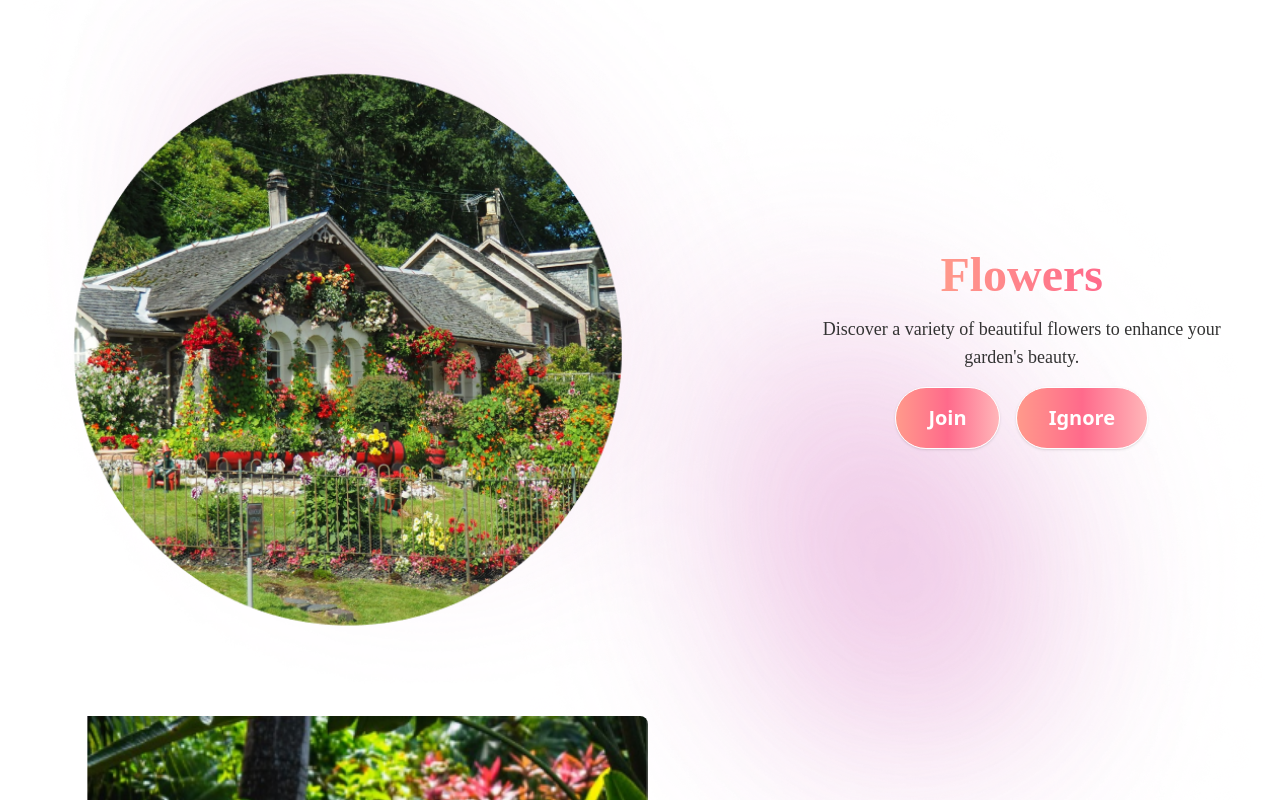
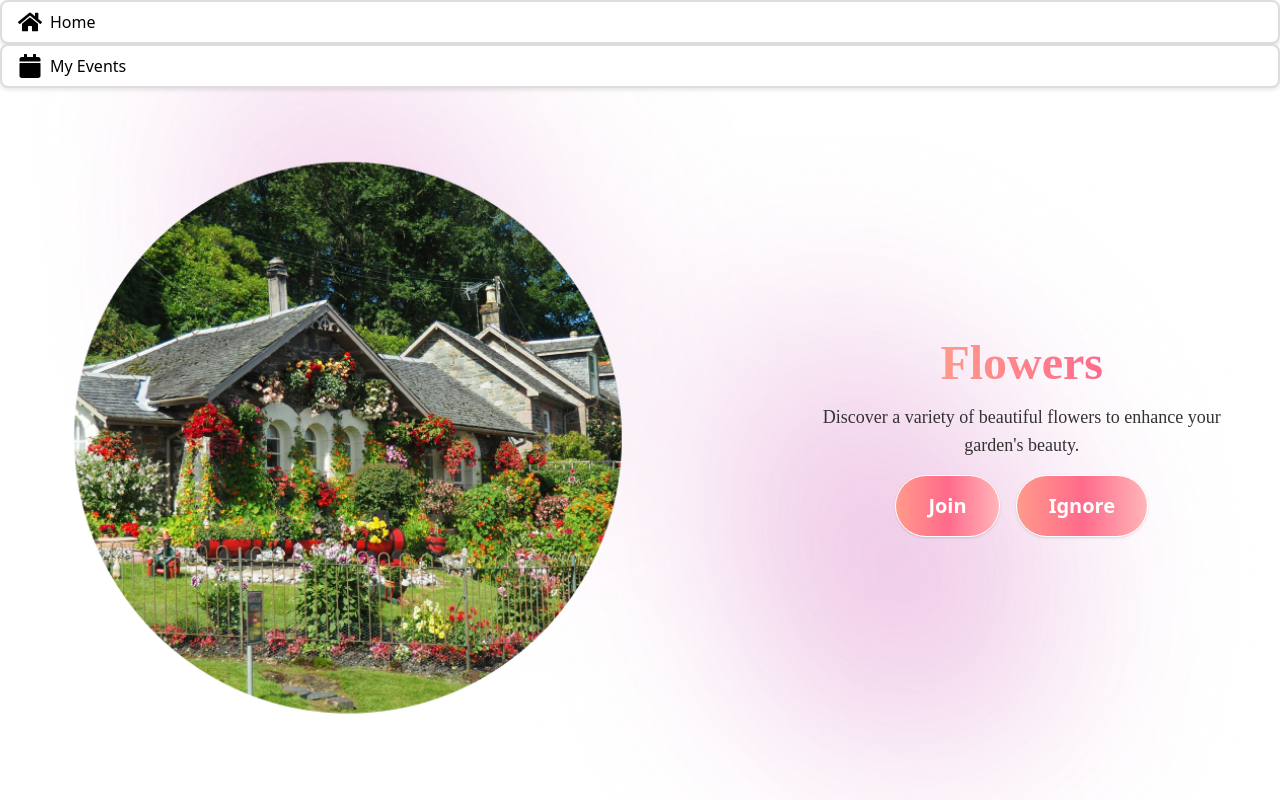
Before and after one commit to poyao0705/TinElder, a React (Vite) app in the folder FrontEnd/: page /gardening in a window 1280 px wide. Shown: the top 800 px of the page. Built offline with nearby package versions, Linux system fonts and the light colour scheme.

Commit message:
push for conflict

```diff
--- a/FrontEnd/package.json
+++ b/FrontEnd/package.json
@@ -12,6 +12,7 @@
   "dependencies": {
     "react": "^18.3.1",
     "react-dom": "^18.3.1",
+    "react-icons": "^5.3.0",
     "react-router-dom": "^6.26.1"
   },
   "devDependencies": {
--- a/FrontEnd/src/App.jsx
+++ b/FrontEnd/src/App.jsx
@@ -1,10 +1,10 @@
 import React from 'react';
-import { BrowserRouter as Router, Routes, Route } from 'react-router-dom';
+import { BrowserRouter as Router, Routes, Route, Navigate, useLocation } from 'react-router-dom';
 import MainContent from './components/MainContent';
 import RegisterPage from './components/RegisterPage';
 import LoginPage from './components/LoginPage';
 import HomePage from './components/HomePage';
-import Music from './components/music';  // Import Music component
+import Music from './components/music';
 import Sport from './components/sport';
 import MyEvents from './components/MyEvents';
 import Football from './components/Football';
@@ -13,17 +13,22 @@ import Swimming from './components/Swimming';
 import Tennis from './components/Tennis';
 import CookingPage from './components/CookingPage';
 import GardenPage from './components/GardenPage';
+import NavBarJ from './components/NavBarJ'; // Import NavBarJ component
 
 const App = () => {
+  const location = useLocation();
+
   return (
     <div className="app-background">
-      <Router>
+      {/* Conditionally render NavBarJ based on the current location */}
+      {location.pathname !== '/login' && <NavBarJ />}
       <Routes>
       <Route path="/" element={<MainContent />} />
+        <Route path="/" element={<Navigate to="/login" />} /> {/* Redirect root to login page */}
         <Route path="/login" element={<LoginPage />} />
         <Route path="/register" element={<RegisterPage />} />
-          <Route path="/home" element={<HomePage />} />  {/* Add the home route */}
-          <Route path="/music" element={<Music />} />  {/* Add Music route */}
+        <Route path="/home" element={<HomePage />} />
+        <Route path="/music" element={<Music />} />
         <Route path="/sport" element={<Sport />} />
         <Route path="/myEvent" element={<MyEvents />} />
         <Route path="/football" element={<Football />} />
@@ -33,9 +38,15 @@ const App = () => {
         <Route path="/cooking" element={<CookingPage />} />
         <Route path="/gardening" element={<GardenPage />} />
       </Routes>
-      </Router>
     </div>
   );
 };
 
-export default App;
+// Wrapping App with Router to access useLocation
+const AppWrapper = () => (
+  <Router>
+    <App />
+  </Router>
+);
+
+export default AppWrapper;
--- /dev/null
+++ b/FrontEnd/src/components/NavBar.css
@@ -0,0 +1,32 @@
+/* NavigationBar.css */
+.navigation-bar {
+    display: flex;
+    justify-content: center;
+    gap: 1rem;
+    padding: 1rem;
+    background-color: #f4f4f4; /* Adjust background color as needed */
+  }
+
+  .nav-link {
+    text-decoration: none;
+    color: black;
+  }
+
+  .nav-item {
+    display: flex;
+    align-items: center;
+    gap: 0.5rem;
+    padding: 0.5rem 1rem;
+    border: 2px solid #ddd;
+    border-radius: 8px;
+    background-color: #fff;
+    box-shadow: 0 2px 4px rgba(0,0,0,0.1);
+  }
+
+  .nav-item:hover {
+    background-color: #e0e0e0; /* Change color on hover */
+  }
+
+  .nav-text {
+    font-size: 16px;
+  }
--- /dev/null
+++ b/FrontEnd/src/components/NavBarJ.jsx
@@ -0,0 +1,25 @@
+import React from 'react';
+import { Link } from 'react-router-dom';
+import { FaHome, FaCalendar } from 'react-icons/fa'; // Import icons from react-icons
+import './NavBar.css'; // Ensure this is the correct CSS file name
+
+const NavBarJ = () => {
+  return (
+    <nav className="navbar">
+      <Link to="/home" className="nav-link">
+        <div className="nav-item">
+          <FaHome size={24} />
+          <span className="nav-text">Home</span>
+        </div>
+      </Link>
+      <Link to="/myEvent" className="nav-link">
+        <div className="nav-item">
+          <FaCalendar size={24} />
+          <span className="nav-text">My Events</span>
+        </div>
+      </Link>
+    </nav>
+  );
+};
+
+export default NavBarJ;
```
Also changed, not shown: 1 other file (tests, documents, lock files or other folders). Lines whose indentation alone changed are shown as unchanged.
